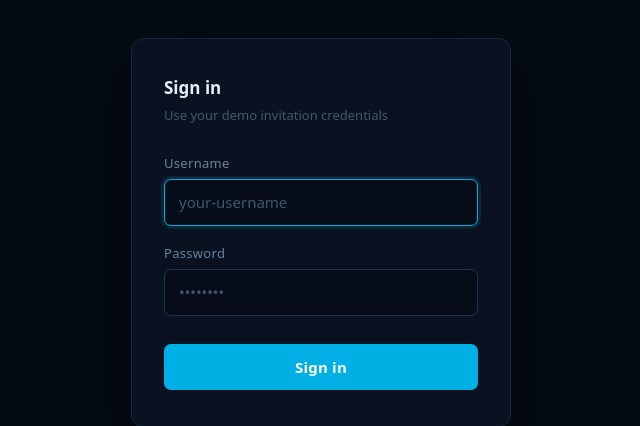
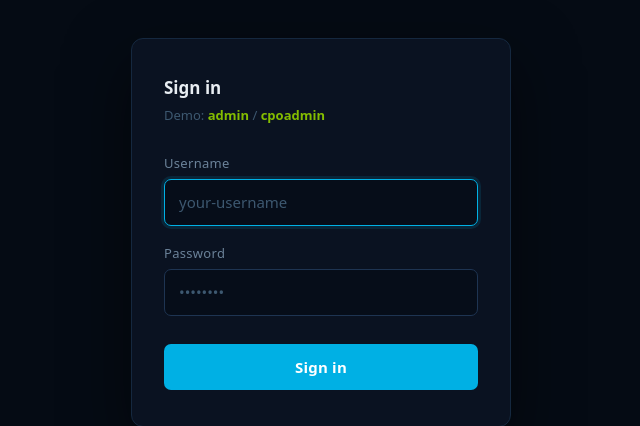
Before and after one commit to opencpo/opencpo-admin, a FastAPI app: page /login in a window 1280 px wide. Shown: the part 188-614 px from the top of the page, without its empty margins (319-959 px from the left). Run offline with FastAPI, Linux system fonts and the light colour scheme.

Commit message:
feat: show default login credentials on sign-in page

```diff
--- a/templates/login.html
+++ b/templates/login.html
@@ -88,7 +88,7 @@
     <div class="login-card" style="width:100%;max-width:380px;padding:36px 32px;">
 
         <h1 style="font-size:17px;font-weight:600;color:#e8edf2;margin-bottom:6px;">Sign in</h1>
-        <p style="font-size:13px;color:#3d5870;margin-bottom:28px;">Use your demo invitation credentials</p>
+        <p style="font-size:13px;color:#3d5870;margin-bottom:28px;">Demo: <strong style="color:#84BD00;">admin</strong> / <strong style="color:#84BD00;">cpoadmin</strong></p>
 
         <!-- Error message -->
         {% if error %}
```
